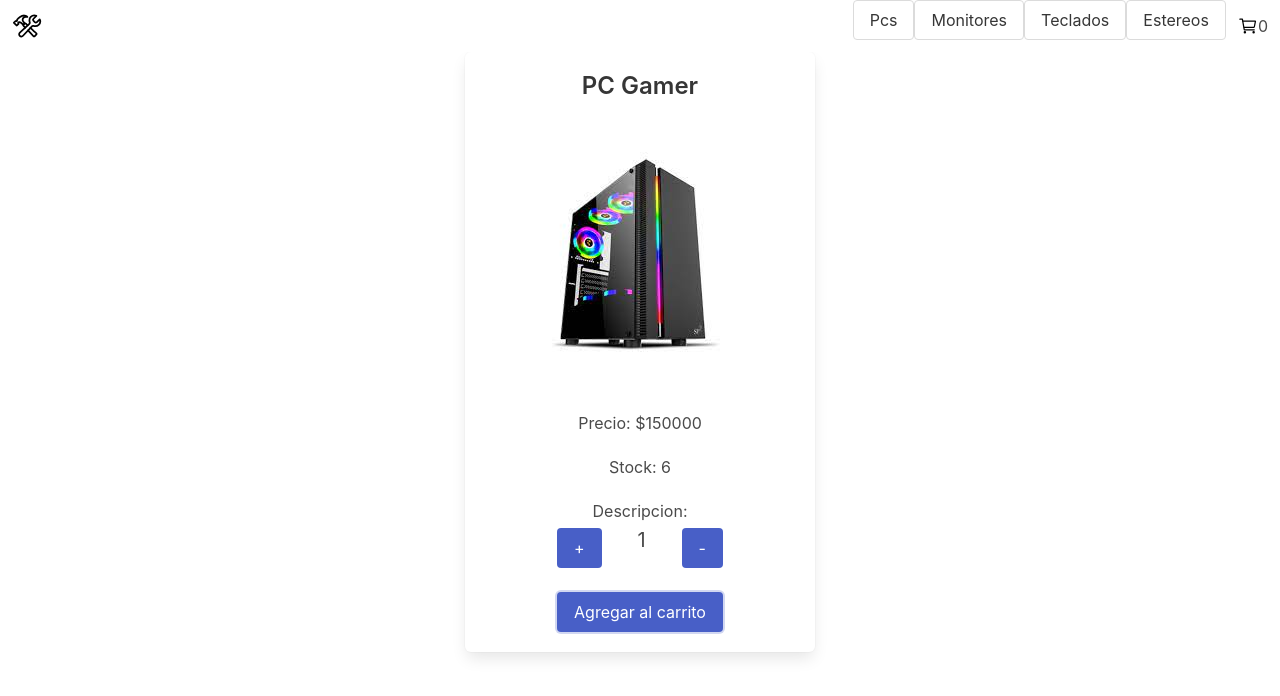
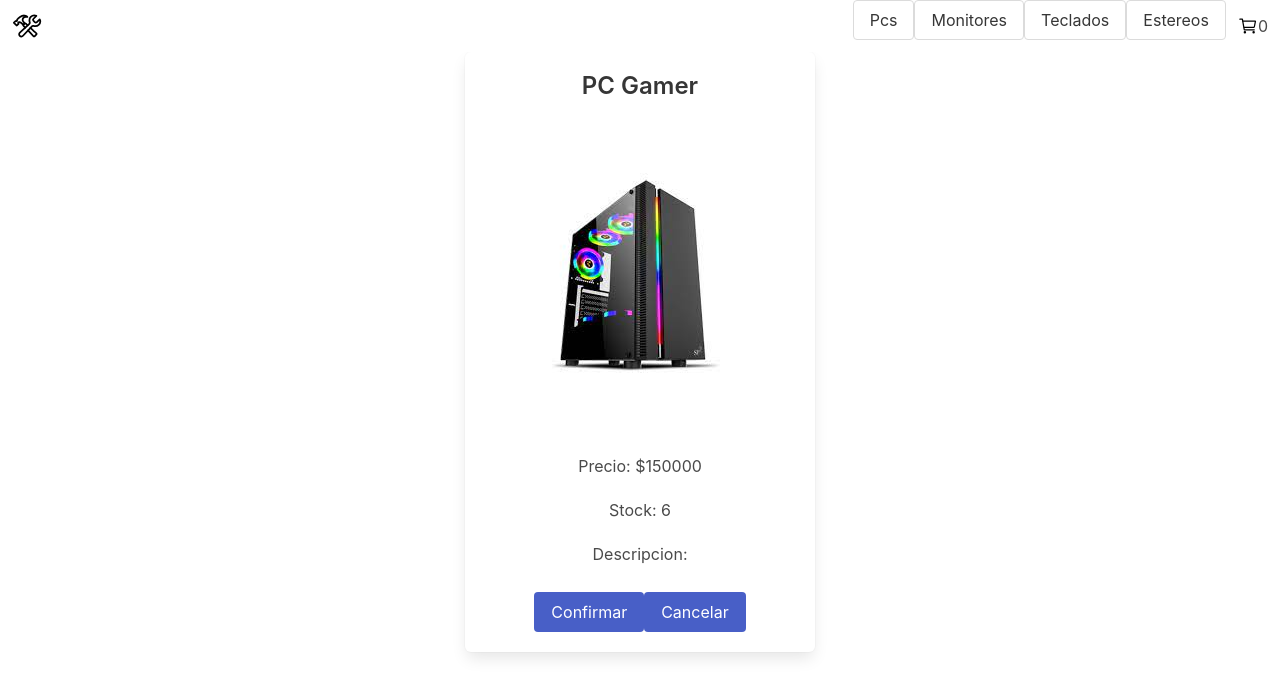
Before and after one commit to Matimrs/Proyecto-React, a React (Create React App) app: page /item/1 in a window 1280 px wide. Both pictures are taken after a click on the button "Agregar al carrito". Shown: the top 696 px of the page. Built offline with nearby package versions, Linux system fonts and the light colour scheme.

Commit message:
Implementacion de Agregar al Carrito

```diff
--- a/src/components/ItemDetail/ItemDetail.js
+++ b/src/components/ItemDetail/ItemDetail.js
@@ -1,7 +1,19 @@
+import { Link } from "react-router-dom";
 import Count from "../Count/Count";
 import "./ItemDetail.css";
+import { useState } from "react";
 
 const ItemDetail = ({id,name,price,img,category,stock,description}) => {
+
+    const [quantityAdded, setQuantityAdded] = useState(0);
+
+    const handleOnAdd = (quantity)=>{
+        setQuantityAdded(quantity);
+    }
+    const handleOnCancel = ()=>{
+        setQuantityAdded(0);
+    }
+
 return(
     <article className="itemDetail box">
         <header className="centrado">
@@ -16,7 +28,18 @@ return(
             <p className="subtitle is-6">Descripcion: {description}</p>
         </section>
         <footer className="centrado">
-            <Count initial={1} stock={stock} onAdd={(q)=>{ console.log("Cantidad agregada" + q) }} />
+            {
+                quantityAdded > 0 ?
+                (<div>
+                    <Link to='/cart'>
+                        <button className="button is-link">Confirmar</button>
+                    </Link>
+                    <button className="button is-link" onClick={handleOnCancel}>Cancelar</button>
+                </div>
+                )
+                :
+                (<Count initial={1} stock={stock} onAdd={handleOnAdd} />)
+            }
         </footer>
     </article>
 )
```
